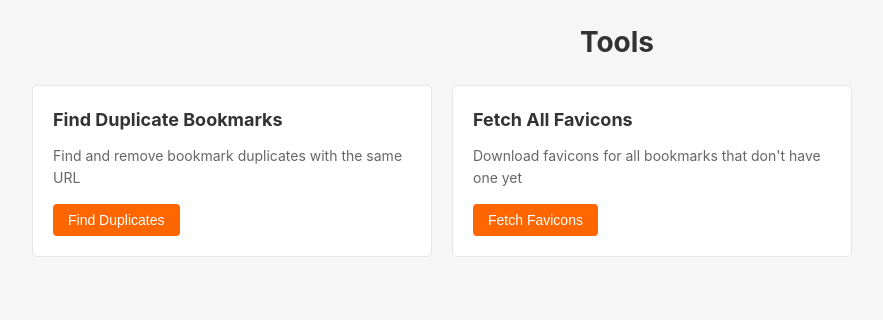
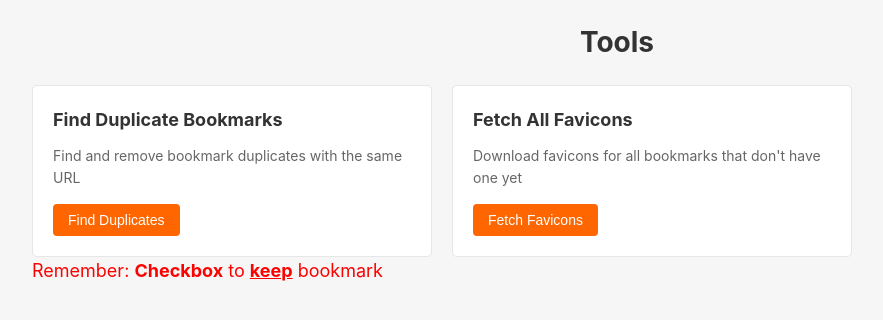
Before and after one commit to skorotkiewicz/bookmarks, a Flask app: page /tools in a window 1280 px wide. Shown: the part 52-372 px from the top of the page, without its empty margins (23-906 px from the left). Run offline with Flask 2, Linux system fonts and the light colour scheme; the visitor is signed in with stand-in values (Sample User, id 1).

Commit message:
"tiny" info how works duplicates

```diff
--- a/templates/tools.html
+++ b/templates/tools.html
@@ -18,6 +18,8 @@
         <button id="fetchFaviconsBtn" class="btn">{{ t('tools.fetch_favicons_button') }}</button>
     </div>
 </div>
+
+<p style="font-size: 18px;color: red;">Remember: <strong>Checkbox</strong> to <strong><u>keep</u></strong> bookmark</p>
 
 <div id="resultsContainer" class="results-container" style="display: none;">
     <h2>{{ t('tools.duplicates_found') }}</h2>
```
